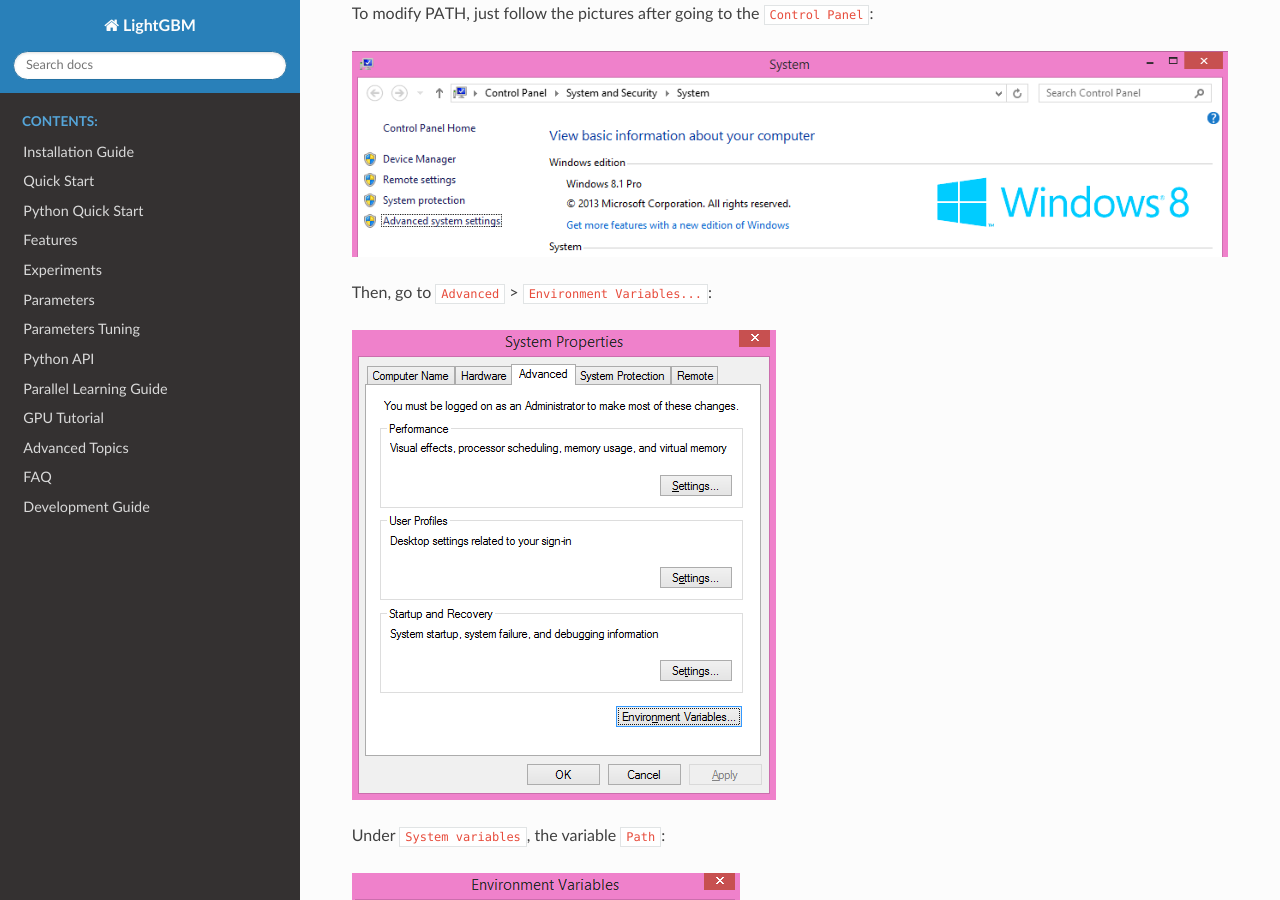
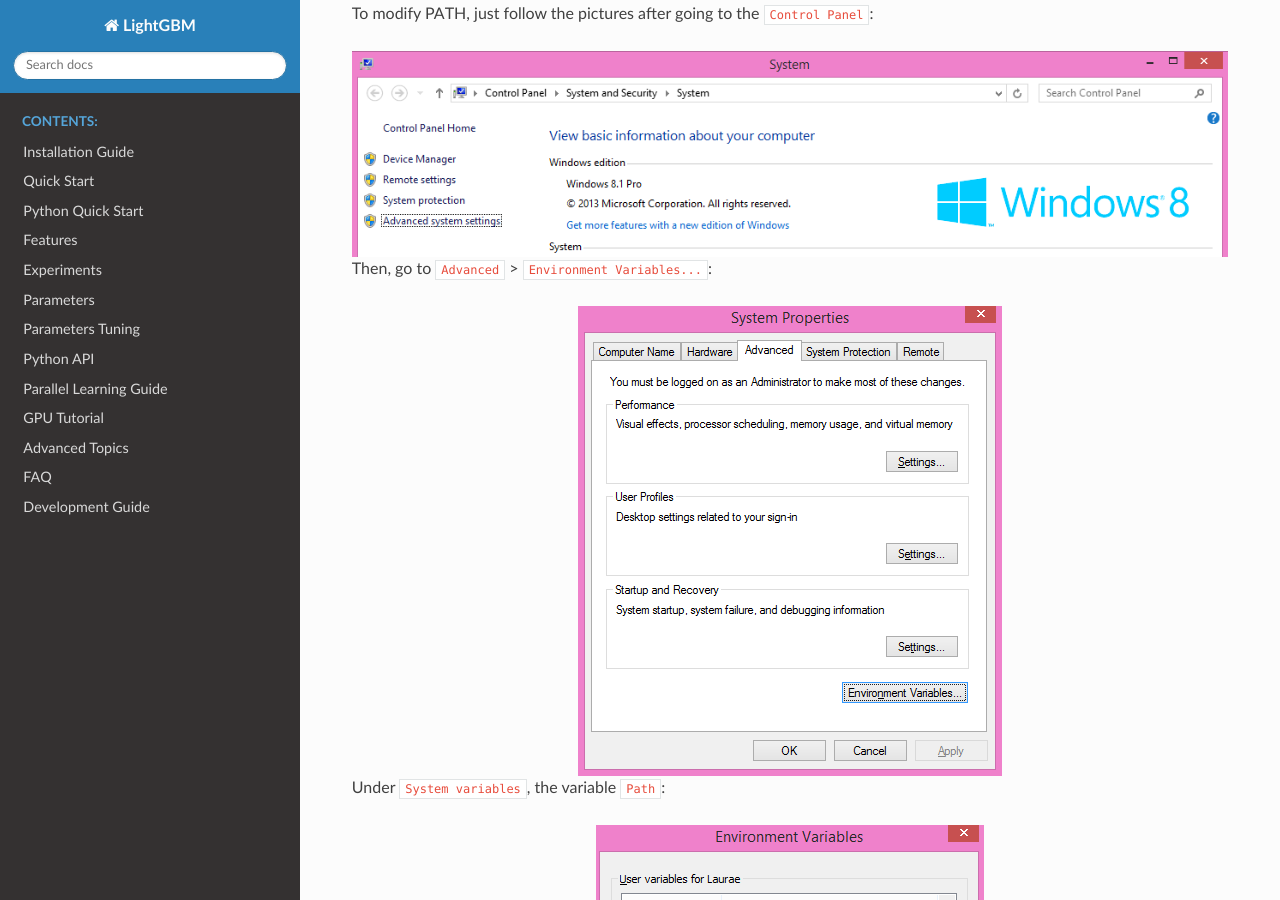
Before and after one commit to microsoft/LightGBM, a Sphinx documentation site: the page built from docs/GPU-Windows.rst, in a window 1280 px wide and 900 px high, scrolled down 945 px. Built offline with Sphinx 7.4.7 and the Read the Docs theme 2.0.0, drawn with Linux system fonts in a browser that asks for light colours.

Commit message:
added horizontal align to images

```diff
--- a/docs/Features.rst
+++ b/docs/Features.rst
@@ -48,6 +48,7 @@
 Most decision tree learning algorithms grow tree by level(depth)-wise, like the following image:
 
 .. image:: ./_static/images/level-wise.png
+   :align: center
 
 LightGBM grows tree by leaf-wise (best-first)\ `[6] <#references>`__. It will choose the leaf with max delta loss to grow.
 When growing same ``#leaf``, leaf-wise algorithm can reduce more loss than level-wise algorithm.
@@ -56,6 +57,7 @@
 So, LightGBM can use an additional parameter ``max_depth`` to limit depth of tree and avoid over-fitting (tree still grows by leaf-wise).
 
 .. image:: ./_static/images/leaf-wise.png
+   :align: center
 
 Optimal Split for Categorical Features
 ~~~~~~~~~~~~~~~~~~~~~~~~~~~~~~~~~~~~~~
--- a/docs/GPU-Performance.rst
+++ b/docs/GPU-Performance.rst
@@ -162,6 +162,7 @@
 We record the wall clock time after 500 iterations, as shown in the figure below:
 
 .. image:: ./_static/images/gpu-performance-comparison.png
+   :align: center
 
 When using a GPU, it is advisable to use a bin size of 63 rather than 255, because it can speed up training significantly without noticeably affecting accuracy.
 On CPU, using a smaller bin size only marginally improves performance, sometimes even slows down training,
--- a/docs/GPU-Windows.rst
+++ b/docs/GPU-Windows.rst
@@ -44,14 +44,17 @@
 To modify PATH, just follow the pictures after going to the ``Control Panel``:
 
 .. image:: ./_static/images/screenshot-system.png
+   :align: center
 
 Then, go to ``Advanced`` > ``Environment Variables...``:
 
 .. image:: ./_static/images/screenshot-advanced-system-settings.png
+   :align: center
 
 Under ``System variables``, the variable ``Path``:
 
 .. image:: ./_static/images/screenshot-environment-variables.png
+   :align: center
 
 --------------
 
@@ -95,6 +98,7 @@
 You may choose a version other than the most recent one if you need a previous MinGW version.
 
 .. image:: ./_static/images/screenshot-mingw-installation.png
+   :align: center
 
 Then, add to your PATH the following (to adjust to your MinGW version):
 
@@ -111,6 +115,7 @@
 You can check which MinGW version you are using by running the following in a command prompt: ``gcc -v``:
 
 .. image:: ./_static/images/screenshot-r-mingw-used.png
+   :align: center
 
 To check whether you need 32-bit or 64-bit MinGW for R, install LightGBM as usual and check for the following:
 
@@ -205,6 +210,7 @@
 This is what you should (approximately) get at the end of Boost compilation:
 
 .. image:: ./_static/images/screenshot-boost-compiled.png
+   :align: center
 
 If you are getting an error:
 
@@ -226,6 +232,7 @@
 Installing Git for Windows is straightforward, use the following `link`_.
 
 .. image:: ./_static/images/screenshot-git-for-windows.png
+   :align: center
 
 Then, click on the big Download button, you can't miss it.
 
@@ -253,6 +260,7 @@
 Installing CMake requires one download first and then a lot of configuration for LightGBM:
 
 .. image:: ./_static/images/screenshot-downloading-cmake.png
+   :align: center
 
 -  Download `CMake`_ 3.8.0
 
@@ -269,18 +277,22 @@
 -  Click ``Configure``
 
    .. image:: ./_static/images/screenshot-create-directory.png
+      :align: center
 
    .. image:: ./_static/images/screenshot-mingw-makefiles-to-use.png
+      :align: center
 
 -  Lookup for ``USE_GPU`` and check the checkbox
 
    .. image:: ./_static/images/screenshot-use-gpu.png
+      :align: center
 
 -  Click ``Configure``
 
    You should get (approximately) the following after clicking Configure:
 
    .. image:: ./_static/images/screenshot-configured-lightgbm.png
+      :align: center
 
    ::
 
@@ -339,6 +351,7 @@
 -  In Git Bash, run ``make`` and see LightGBM being installing!
 
 .. image:: ./_static/images/screenshot-lightgbm-with-gpu-support-compiled.png
+   :align: center
 
 If everything was done correctly, you now compiled CLI LightGBM with GPU support!
 
@@ -353,6 +366,7 @@
     "../../lightgbm.exe" config=train.conf data=binary.train valid=binary.test objective=binary device=gpu
 
 .. image:: ./_static/images/screenshot-lightgbm-in-cli-with-gpu.png
+   :align: center
 
 Congratulations for reaching this stage!
 
@@ -366,6 +380,7 @@
 Now that you compiled LightGBM, you try it... and you always see a segmentation fault or an undocumented crash with GPU support:
 
 .. image:: ./_static/images/screenshot-segmentation-fault.png
+   :align: center
 
 Please check you are using the right device and whether it works with the default ``gpu_device_id = 0`` and ``gpu_platform_id = 0``.
 If it still does not work with the default values, then you should follow all the steps below.
@@ -377,15 +392,18 @@
 -  Deleting ``lightgbm.exe``, ``lib_lightgbm.dll``, and ``lib_lightgbm.dll.a`` files
 
 .. image:: ./_static/images/screenshot-files-to-remove.png
+   :align: center
 
 Once you removed the file, go into CMake, and follow the usual steps.
 Before clicking "Generate", click on "Add Entry":
 
 .. image:: ./_static/images/screenshot-added-manual-entry-in-cmake.png
+   :align: center
 
 In addition, click on Configure and Generate:
 
 .. image:: ./_static/images/screenshot-configured-and-generated-cmake.png
+   :align: center
 
 And then, follow the regular LightGBM CLI installation from there.
 
@@ -397,6 +415,7 @@
     gdb --args "../../lightgbm.exe" config=train.conf data=binary.train valid=binary.test objective=binary device=gpu
 
 .. image:: ./_static/images/screenshot-debug-run.png
+   :align: center
 
 Type ``run`` and press the Enter key.
 
```
Also changed, not shown: docs/gcc-Tips.rst (+7 -0 lines).
